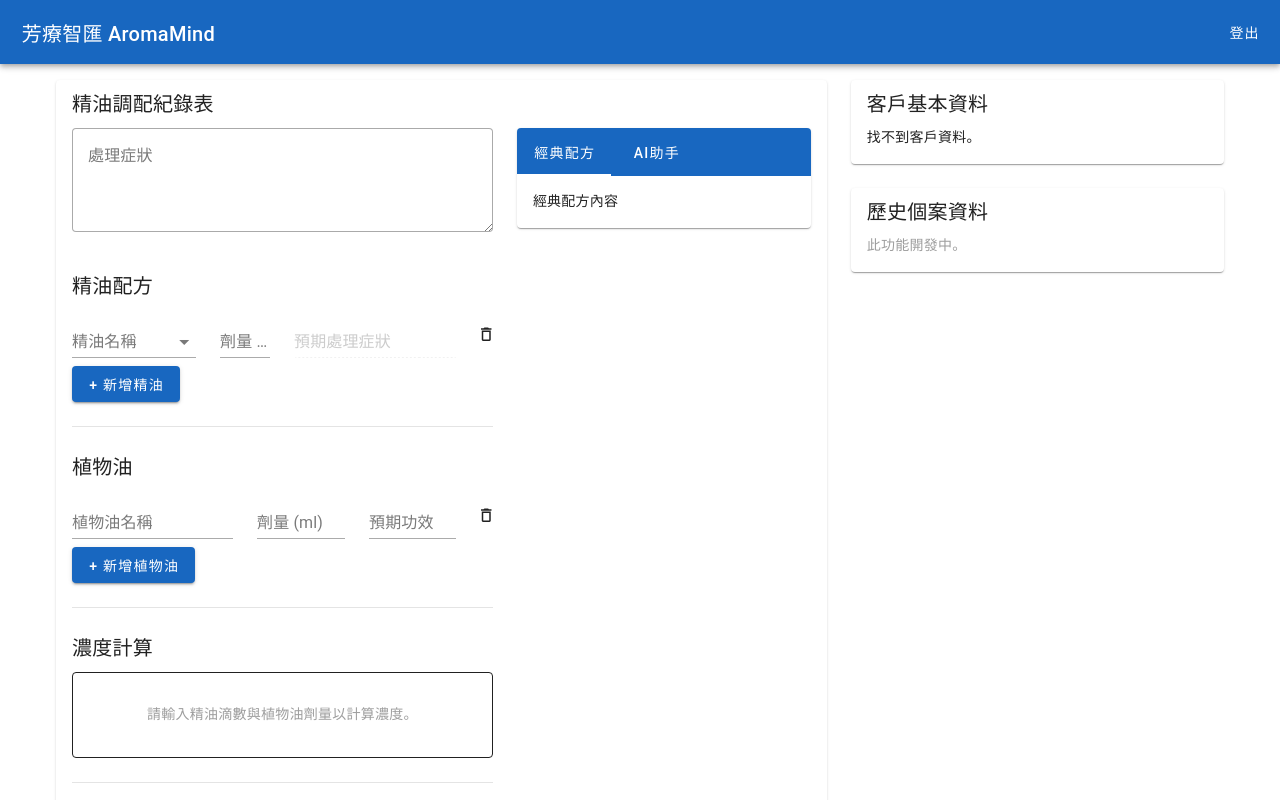
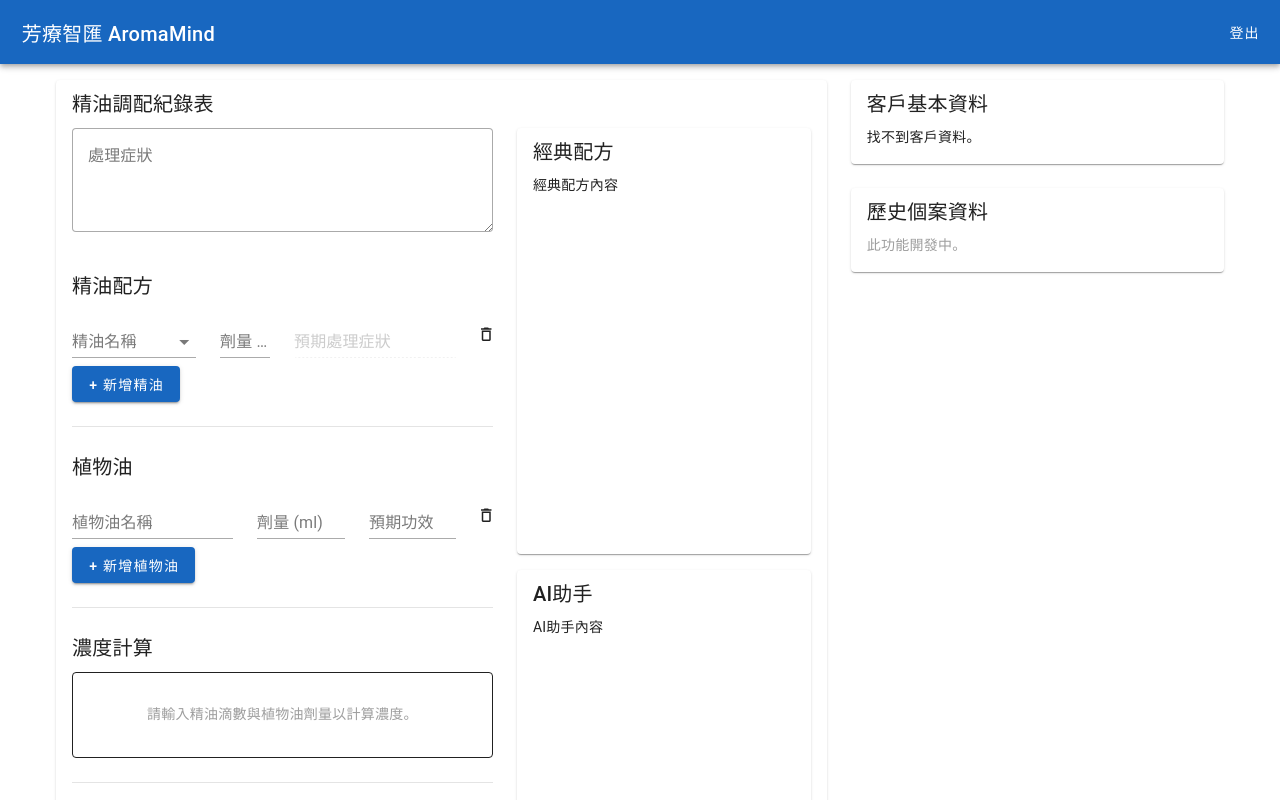
Before and after one commit to haipo/aromalogic.com, a Vue app in the folder aromalogic/: page /case/new in a window 1280 px wide. Shown: the top 800 px of the page. Built offline with nearby package versions, Linux system fonts and the light colour scheme; no server answers; a small style sheet from the web is missing.

Commit message:
經典配方與AI助手排版修改

```diff
--- a/aromalogic/src/pages/case/new.vue
+++ b/aromalogic/src/pages/case/new.vue
@@ -106,23 +106,17 @@
                   variant="outlined"
                 ></v-textarea>
               </v-col>
-              <v-col cols="12" md="5">
-                <v-card>
-                  <v-tabs v-model="tab" bg-color="primary">
-                    <v-tab value="classic">經典配方</v-tab>
-                    <v-tab value="ai">AI助手</v-tab>
-                  </v-tabs>
+              <v-col cols="12" md="5" class="d-flex flex-column">
+                <v-card class="mb-4 flex-grow-1">
+                  <v-card-title>經典配方</v-card-title>
                   <v-card-text>
-                    <v-window v-model="tab">
-                      <v-window-item value="classic">
-                        <!-- Content for Classic Formulas -->
-                        <p>經典配方內容</p>
-                      </v-window-item>
-                      <v-window-item value="ai">
-                        <!-- Content for AI Assistant -->
-                        <p>AI助手內容</p>
-                      </v-window-item>
-                    </v-window>
+                    <p>經典配方內容</p>
+                  </v-card-text>
+                </v-card>
+                <v-card class="flex-grow-1">
+                  <v-card-title>AI助手</v-card-title>
+                  <v-card-text>
+                    <p>AI助手內容</p>
                   </v-card-text>
                 </v-card>
               </v-col>
@@ -215,7 +209,6 @@ const route = useRoute();
 const customer = ref<Customer | null>(null);
 const loadingCustomer = ref(true);
 const essentialOilsFullData = ref<any[]>([]); // To store full oil data for the dropdown
-const tab = ref('classic'); // For tab control
 
 const caseRecord = reactive<CaseRecord>({
   symptoms_text: '',
```
